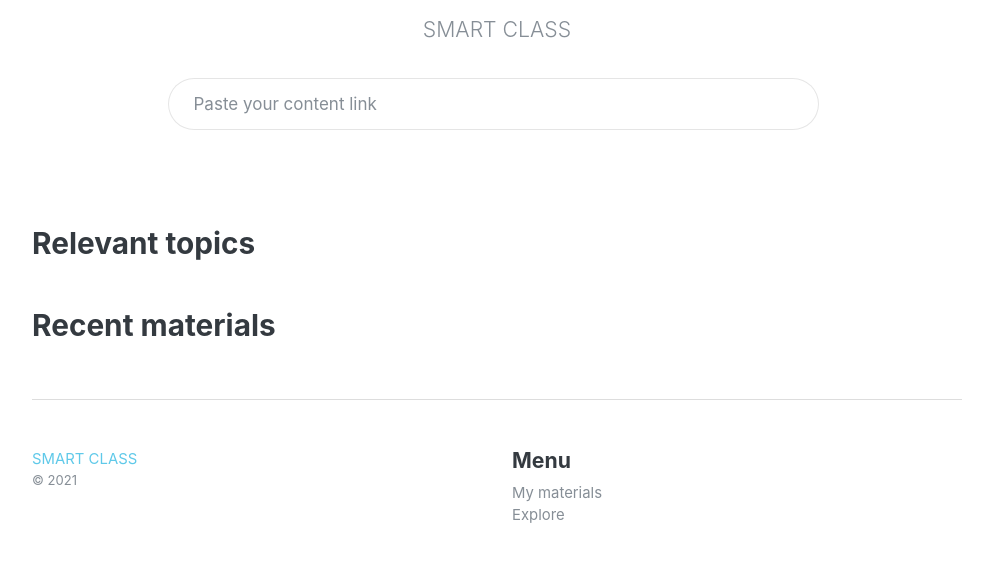
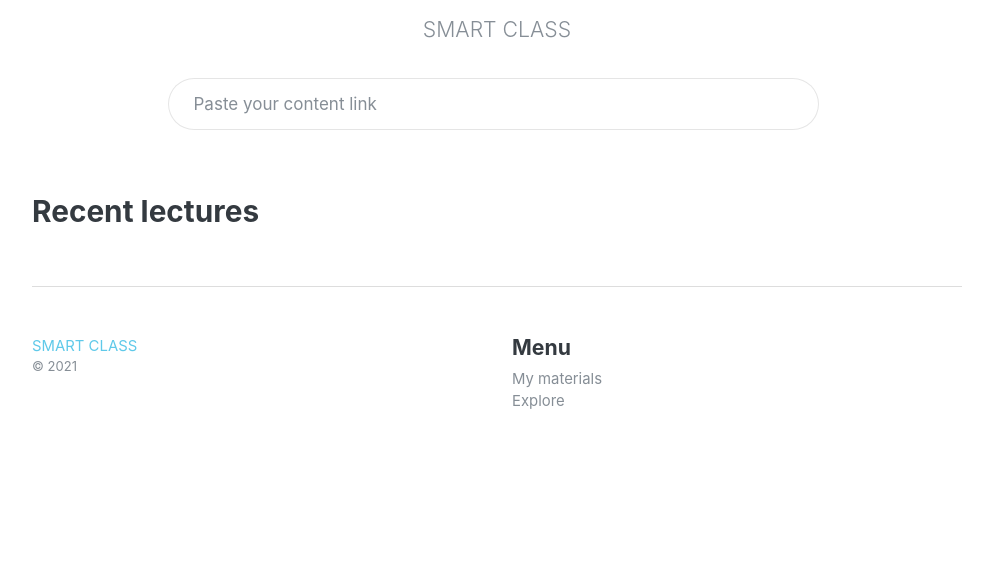
Before and after one commit to gzomer/smartclass, a Flask app: page / in a window 1280 px wide. Shown: the part 137-699 px from the top of the page, without its empty margins (143-1136 px from the left). Run offline with Flask 2, Linux system fonts and the light colour scheme; data that the repository does not hold is empty; some libraries are stand-ins or nearby versions.

Commit message:
Improve home

```diff
--- a/templates/home.html
+++ b/templates/home.html
@@ -12,31 +12,24 @@
 			</form>
 		</div>
 	</div>
-	<div class="row mt-5">
-	    <div class="col">
-	      <div style="margin-bottom:30px">
-	        <h3>Relevant topics</h3>
-	        <% for tag in tags %>
-	        <a href="/explore/[[tag]]" class="tag badge badge-info">[[tag]]</a>
-	        <% endfor %>
-	      </div>
-	    </div>
-	</div>
 	<div class="row mt-3">
 		<div class="col">
-			<h3>Recent materials</h3>
+			<h3>Recent lectures</h3>
 		</div>
 	</div>
 	<div class="row">
 		<% for content in contents %>
 		<div class="col-4">
 	    	<div class="card mb-4">
-	          <div class="card-body">
-	            <h6 class="card-title">
-	            	<a href="/learn/[[content.slug]]/[[content._id]]">[[content.title]]</a>
-	            </h6>
-	            <p class="card-text">[[content.description]]</p>
-	          </div>
+	          <a href="/content/[[content.slug or 'lecture']]/[[content._id]]">
+                <img class="card-img-top" src="https://img.youtube.com/vi/[[content.youtubeId]]/hqdefault.jpg">
+  		          <div class="card-body">
+  		            <h6 class="card-title">
+  		            	[[content.title]]
+  		            </h6>
+  		            <p class="card-text">[[content.description]]</p>
+  		          </div>
+              </a>
 	        </div>
 	   	</div>
 	   	<% endfor %>
```
